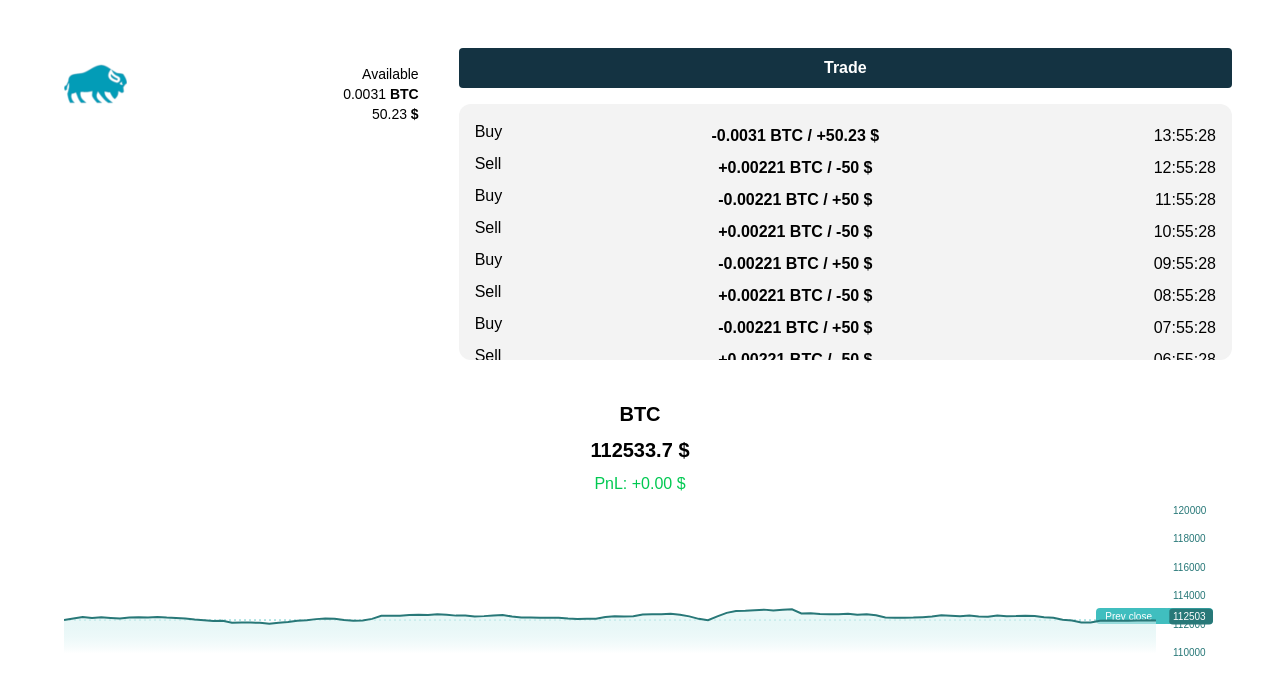
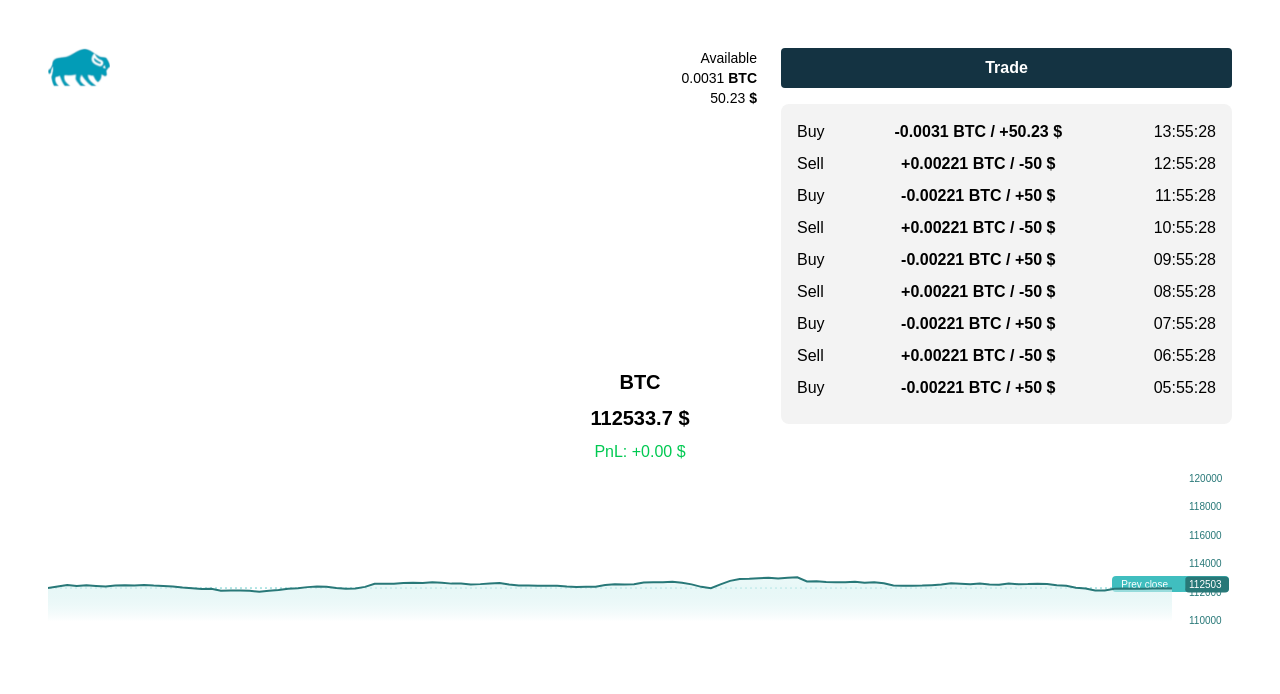
Before and after one commit to mn-io/crypto-trading-dashboard, a Next.js app: page / in a window 1280 px wide. Shown: the top 694 px of the page. Built offline with nearby package versions, Linux system fonts and the light colour scheme.

Commit message:
refactor layouting

```diff
--- a/app/components/asset-account-summary.tsx
+++ b/app/components/asset-account-summary.tsx
@@ -7,17 +7,14 @@ export default function AssetAccountSummary() {
   const totalCash = useAppSelector((state) => state.transactions.totalCash);
 
   return (
-    <section className="p-4 flex items-start justify-between">
-      <div className="font-medium">
-        <img src="/icon.png" />
-      </div>
+    <section>
       <div className="text-right text-sm">
         <p>Available</p>
         <p>
-          {totalAsset} <span className="font-bold">{process.env.NEXT_PUBLIC_ASSET}</span>
+          {totalAsset}&nbsp;<span className="font-bold">{process.env.NEXT_PUBLIC_ASSET}</span>
         </p>
         <p>
-          {totalCash}{' '}
+          {totalCash}&nbsp;
           <span className="font-bold">{process.env.NEXT_PUBLIC_PRICE_CURRENCY_SIGN}</span>
         </p>
       </div>
--- a/app/components/asset-chart.tsx
+++ b/app/components/asset-chart.tsx
@@ -78,6 +78,53 @@ function getTicks(
   return [...new Set(ticks.map((tick) => tick.toString()))]; // remove potential dupplicates, set preserves insertion order
 }
 
+const createTicks =
+  (
+    maxLabel: Big,
+    prevCloseRounded: Big | null,
+    currentRounded: Big | null,
+    highlightedValue: string | null,
+  ) =>
+  ({ x, y, payload }: { x: number; y: number; payload: { value: string } }) => {
+    let textColor = 'var(--color-graph-label-text)';
+    let backgroundColor = 'var(--color-graph-label-bg)';
+
+    const width = maxLabel.toString().length * charWidth;
+    const moreLeft = 5;
+    let fixLeft = 0;
+    if (prevCloseRounded && payload.value === prevCloseRounded.toString()) {
+      textColor = 'var(--color-graph-label-bg)';
+      backgroundColor = 'var(--color-graph-label-bg-prevclose)';
+      fixLeft = -5;
+    } else {
+      if (currentRounded !== null && payload.value === currentRounded.toString()) {
+        textColor = 'var(--color-graph-label-bg)';
+        backgroundColor = 'var(--color-graph-label-text)';
+      }
+      if (highlightedValue !== null && payload.value === highlightedValue.toString()) {
+        textColor = 'var(--color-graph-label-bg)';
+        backgroundColor = 'var(--color-graph-label-text)';
+      }
+    }
+
+    return (
+      <g key={`tick-${payload.value}-${x}-${y}-${textColor}-${backgroundColor}`}>
+        <rect
+          x={x + moreLeft + fixLeft}
+          y={y - 12}
+          width={paddingLabel + width + paddingLabel - fixLeft}
+          height={16}
+          fill={backgroundColor}
+          rx={4}
+          ry={4}
+        />
+        <text x={x + paddingLabel + moreLeft} y={y} fill={textColor} fontSize={10}>
+          {payload.value}
+        </text>
+      </g>
+    );
+  };
+
 interface ChartTooltipProps {
   active?: boolean;
   payload?: { payload: ChartDatum; value: string }[];
@@ -116,7 +163,7 @@ export default function AssetChart() {
     );
   }
 
-  const prevCloseRounded = hasData ? getBig(chartData[0].price).round(0, Big.roundDown) : null;
+  const prevCloseRounded = getBig(chartData[0].price).round(0, Big.roundDown);
 
   const prevCloseRoundedTwoDigits = hasData
     ? getBig(chartData[0].price).times(100).round(0, Big.roundDown).div(100)
@@ -138,7 +185,7 @@ export default function AssetChart() {
   const pnlFormatted = (isPositive ? '+' : '') + pnlBig.toFixed(2).toString();
 
   return (
-    <section className="p-4">
+    <section className="p-0 relative lg:-top-20">
       <div className="h-64 flex flex-col items-center justify-center space-y-2">
         <h2 className="text-xl font-semibold">{process.env.NEXT_PUBLIC_ASSET}</h2>
         <h2 className="text-xl font-semibold">
@@ -193,48 +240,7 @@ export default function AssetChart() {
                   currentRounded,
                   highlightedValue,
                 )}
-                tick={({ x, y, payload }) => {
-                  let textColor = 'var(--color-graph-label-text)';
-                  let backgroundColor = 'var(--color-graph-label-bg)';
-
-                  const width = (maxLabel + '').length * charWidth;
-                  const moreLeft = 5;
-                  let fixLeft = 0;
-                  if (prevCloseRounded && payload.value === prevCloseRounded.toString()) {
-                    textColor = 'var(--color-graph-label-bg)';
-                    backgroundColor = 'var(--color-graph-label-bg-prevclose)';
-                    fixLeft = -5;
-                  } else {
-                    if (currentRounded !== null && payload.value === currentRounded.toString()) {
-                      textColor = 'var(--color-graph-label-bg)';
-                      backgroundColor = 'var(--color-graph-label-text)';
-                    }
-                    if (
-                      highlightedValue !== null &&
-                      payload.value === highlightedValue.toString()
-                    ) {
-                      textColor = 'var(--color-graph-label-bg)';
-                      backgroundColor = 'var(--color-graph-label-text)';
-                    }
-                  }
-
-                  return (
-                    <g key={`tick-${payload.value}-${x}-${y}-${textColor}-${backgroundColor}`}>
-                      <rect
-                        x={x + moreLeft + fixLeft}
-                        y={y - 12}
-                        width={paddingLabel + width + paddingLabel - fixLeft}
-                        height={16}
-                        fill={backgroundColor}
-                        rx={4}
-                        ry={4}
-                      />
-                      <text x={x + paddingLabel + moreLeft} y={y} fill={textColor} fontSize={10}>
-                        {payload.value}
-                      </text>
-                    </g>
-                  );
-                }}
+                tick={createTicks(maxLabel, prevCloseRounded, currentRounded, highlightedValue)}
               />
 
               {prevCloseRounded && (
--- a/app/components/asset-transaction-table.tsx
+++ b/app/components/asset-transaction-table.tsx
@@ -30,13 +30,8 @@ const timeFormatter = new Intl.DateTimeFormat('de-DE', {
 });
 
 export default function AssetTransactionTable() {
-  const dispatch = useAppDispatch();
   const data = useAppSelector((state) => state.transactions.data);
   const [openDialog, setOpenDialog] = useState(false);
-
-  useEffect(() => {
-    dispatch(fetchTransactionData());
-  }, [dispatch]);
 
   const now = Date.now();
   const today = dateFormatter.format(now);
@@ -54,7 +49,7 @@ export default function AssetTransactionTable() {
         </button>
       </div>
 
-      <div className="max-h-64 overflow-y-auto table-bg-color rounded-xl p-4">
+      <div className="table-bg-color rounded-lg p-4 max-h-240 overflow-y-auto">
         <table className="w-full text-left border-collapse">
           <tbody>
             {data.length === 0 ? (
@@ -73,14 +68,15 @@ export default function AssetTransactionTable() {
 
                 return (
                   <tr key={datum.time + datum.type}>
-                    <td className="text-left pb-2">{datum.type}</td>
-                    <td className="text-center font-semibold">
-                      {`${
-                        netHoldingsingInvertedStr + datum.amountAsset
-                      } ${process.env.NEXT_PUBLIC_ASSET} /
-                    ${netHoldingsingStr}${datum.price} ${process.env.NEXT_PUBLIC_PRICE_CURRENCY_SIGN}`}
+                    <td className="text-left pb-2 align-top">{datum.type}</td>
+                    <td className="text-center font-semibold align-top">
+                      {netHoldingsingInvertedStr}
+                      {datum.amountAsset}&nbsp;
+                      {process.env.NEXT_PUBLIC_ASSET} / {netHoldingsingStr}
+                      {datum.price}&nbsp;
+                      {process.env.NEXT_PUBLIC_PRICE_CURRENCY_SIGN}
                     </td>
-                    <td className="text-right">
+                    <td className="text-right align-top">
                       {date != today ? date + ' ' : ''}
                       {time}
                     </td>
--- a/app/components/wrapper.tsx
+++ b/app/components/wrapper.tsx
@@ -3,6 +3,7 @@
 import { useEffect } from 'react';
 import { fetchChartData } from '../store/chartSlice';
 import { useAppDispatch, useInterval } from '../store/hooks';
+import { fetchTransactionData } from '../store/transactionSlice';
 import AssetAccountSummary from './asset-account-summary';
 import AssetChart from './asset-chart';
 import AssetTransactionTable from './asset-transaction-table';
@@ -20,18 +21,26 @@ export default function Wrapper() {
     dispatch(fetchChartData());
   }, [dispatch]);
 
+  useEffect(() => {
+    dispatch(fetchTransactionData());
+  }, [dispatch]);
+
   return (
-    <main className="min-h-screen p-6 sm:p-12">
-      <div className="grid grid-cols-1 lg:grid-cols-[1fr_2fr] gap-6">
-        <div className="order-1">
+    <main className="min-h-screen min-w-[420px] p-6 sm:p-12">
+      <div className="grid grid-cols-2 gap-6 items-start">
+        <div className="font-medium w-[62px] lg:order-1">
+          <img src="/icon.png" width="62" />
+        </div>
+
+        <div className="ml-auto lg:order-2">
           <AssetAccountSummary />
         </div>
 
-        <div className="order-3 lg:order-2">
+        <div className="lg:w-[451px] col-span-2 lg:col-span-1 lg:ml-auto lg:order-3">
           <AssetTransactionTable />
         </div>
 
-        <div className="order-2 lg:order-3 lg:col-span-2">
+        <div className="col-span-2 lg:col-span-3 lg:order-4">
           <AssetChart />
         </div>
       </div>
```
